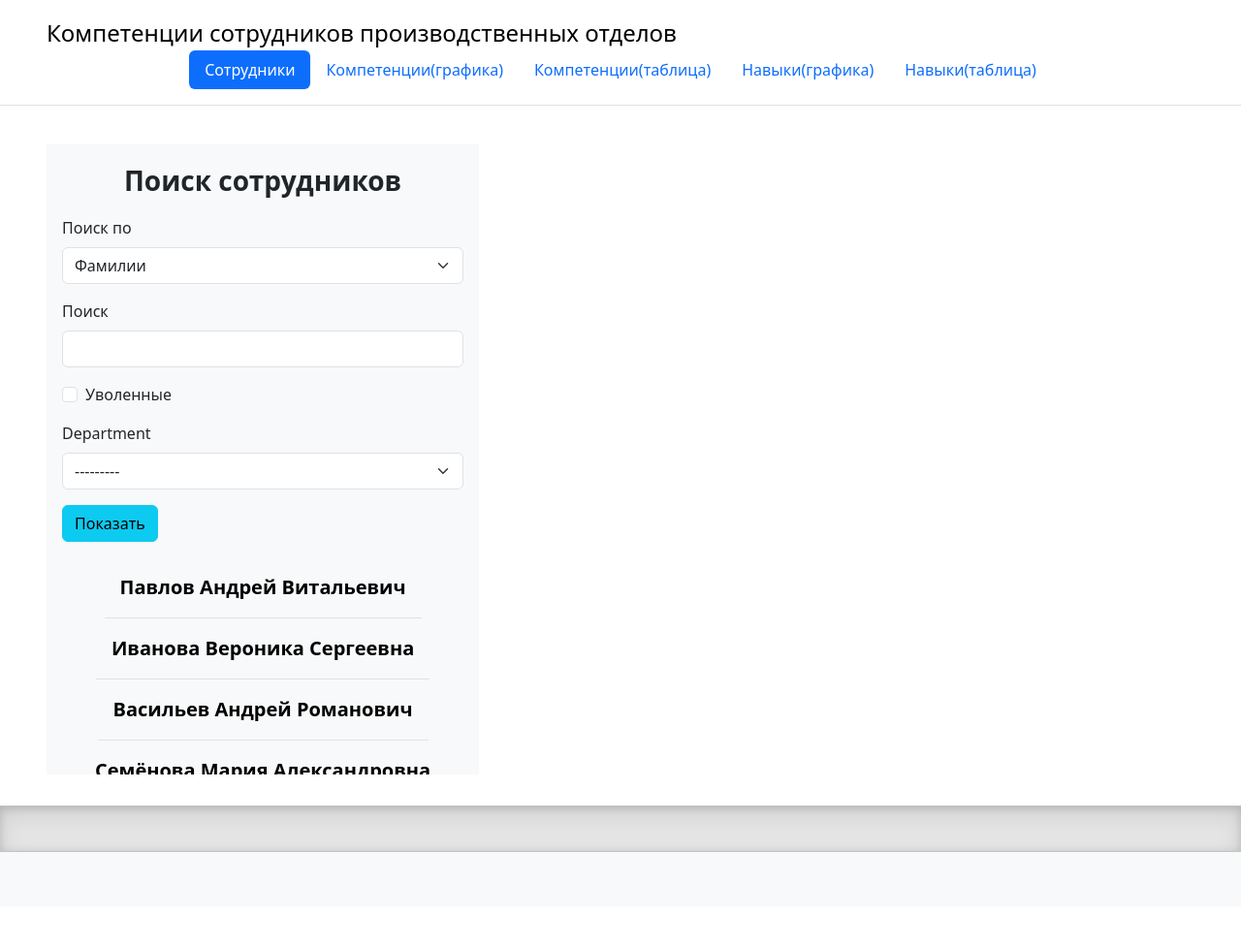
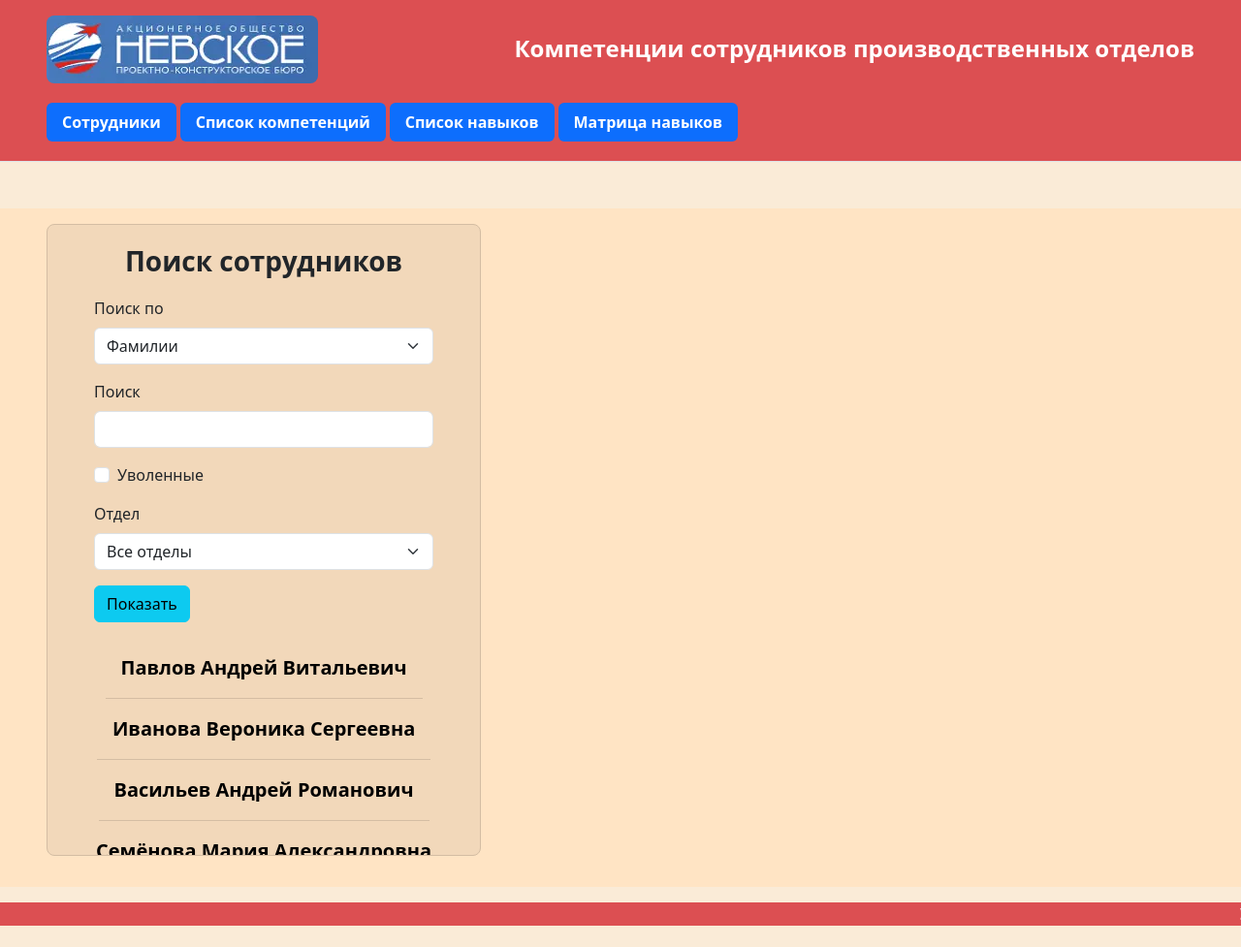
Before and after one commit to ir204/kis_npkb, a Django app: page /employee/ in a window 1280 px wide. Shown: the whole page at 97% size. Before the commit the page ends 879 px from the top, so only its background shows below. Run offline with Django 5.2, Linux system fonts and the light colour scheme; data comes from the database, SQL or seed files in the repository; some libraries are stand-ins or nearby versions.

Commit message:
0.9999999999

```diff
--- a/kis_npkb/employees/forms.py
+++ b/kis_npkb/employees/forms.py
@@ -12,4 +12,4 @@
     search_by = forms.ChoiceField(choices=get_choices(), label="Поиск по", required=False)
     usertext = forms.CharField(required=False, widget=forms.TextInput, label="Поиск")
     fired = forms.BooleanField(required=False, label="Уволенные")
-    department = forms.ModelChoiceField(queryset=Department.objects.all(), required=False)
+    department = forms.ModelChoiceField(queryset=Department.objects.all(), required=False, empty_label="Все отделы", label="Отдел")
--- a/kis_npkb/employees/templates/employees/competence_for_employee.html
+++ b/kis_npkb/employees/templates/employees/competence_for_employee.html
@@ -1,3 +1,4 @@
+<div class="borderall itemcolor p-3 rounded-3">
     {% for object in competence_for_employee %}
 
     <p class="competence fw-bold fs-4 pointer rounded-3" style="background-color: {% if object.competence_level == 1 %}
@@ -10,3 +11,4 @@
        onclick="showDeputiesByCompetence({{ object.competence.id }}, {{ object.employee.id }})"> {{ object.competence }} </p>
 
     {% endfor %}
+</div>
--- a/kis_npkb/employees/templates/employees/employee_list.html
+++ b/kis_npkb/employees/templates/employees/employee_list.html
@@ -6,10 +6,10 @@
 {% block 'content' %}
 
 <script src="{% static 'general/js/main.js' %}"></script>
-<div class="d-flex flex-row flex-wrap mt-3 w-100">
-    <div class="d-flex flex-column align-items-stretch flex-shrink-0 bg-body-tertiary mx-5 mt-3" style="min-width: 30%; height: 40%; margin-bottom: 2vh;" >
+<div class="d-flex flex-row flex-wrap mt-3 w-100 secondarycolor">
+    <div class="d-flex flex-column align-items-stretch flex-shrink-0 mx-5 mt-3 itemcolor borderall rounded-3" style="max-width: 90%; height: 40%; margin-bottom: 2vh;">
         <span class="fs-3 fw-semibold text-center mt-3">Поиск сотрудников</span>
-        <div class="mt-3 mx-3">
+        <div class="mt-3 mx-5">
             <form>
                 {{ sort_filter_form|crispy }}
                 <button class="btn btn-info">Показать</button>
@@ -18,14 +18,14 @@
 
         <div class="d-flex flex-column align-items-center flex-shrink-0 overflow-auto text-align-center mt-3" style="overflow-y: scroll; height: 28vh;">
             {% for object in form_employee %}
-            <div class="employee-list pointer p-3 link-body-emphasis border-bottom" data-employeeid="{{ object.id }}" style="{% if object.fired %} {{ 'background-color: #FFB0D4;' }} {% endif %}">
+            <div class="employee-list pointer p-3 link-body-emphasis borderbottom" data-employeeid="{{ object.id }}" style=" {% if object.fired %} {{ 'background-color: #FFB0D4;' }} {% endif %}">
                 <span class="fs-5 fw-semibold">{{ object.full_name }}</span>
             </div>
             {% endfor %}
         </div>
     </div>
 
-    <div id="employee-info" class="d-flex flex-column align-items-center flex-shrink-0 mt-3 ms-5" data-employeeid="{{ object.id }}"></div>
+    <div id="employee-info" class="d-flex flex-column align-items-center flex-shrink-0 mt-3 ms-5" tabindex="0" data-employeeid="{{ object.id }}"></div>
 
     <div class="d-flex flex-column align-items-center align-content-center ms-5 mt-3">
         <div class="buttons d-flex flex-row justify-content-center align-items-start">
@@ -34,7 +34,7 @@
         </div>
         <div id="skill-or-competence-list" class="d-flex flex-column justify-content-center flex-shrink-0 align-items-stretch mt-3" style="text-align:center"></div>
     </div>
-    <div id="employee-list-by-competence-or-skill" class="d-flex flex-row flex-wrap justify-content-center mt-3" style="width: 100%;"></div>
+    <div id="employee-list-by-competence-or-skill" class="d-flex flex-row flex-wrap justify-content-center mt-3" tabindex="0" style="width: 100%;"></div>
 </div>
 
 
@@ -43,5 +43,7 @@
 
 <script src="{% static 'general/js/addEventListeners.js' %}"></script>
 
+<script type="text/javascript">showEmployeeByRedirect();</script>
+
 
 {% endblock %}
--- a/kis_npkb/employees/templates/employees/skill_for_employee.html
+++ b/kis_npkb/employees/templates/employees/skill_for_employee.html
@@ -1,3 +1,4 @@
+<div class="borderall itemcolor p-3 rounded-3">
 {% for object in skill_for_employee %}
 
 <p class="fw-bold fs-4 skill pointer rounded-3"  style="background-color: {% if object.skill_level == 0 %}
@@ -14,3 +15,4 @@
    onclick="showDeputiesBySkill({{ object.skill.id }}, {{ object.employee.id }})"> {{ object.skill.name }} </p>
 
 {% endfor %}
+</div>
--- a/kis_npkb/general/static/general/css/style.css
+++ b/kis_npkb/general/static/general/css/style.css
@@ -1,3 +1,34 @@
 .pointer {
     cursor: pointer;
 }
+
+.maincolor {
+   background-color: #FAEBD7;
+}
+
+.secondarycolor {
+    background-color: #FFE4C4;
+}
+
+.borderbottom {
+    border-top: 0;
+    border-left: 0;
+    border-right: 0;
+    border-bottom: 1px solid #D4BDA3;
+}
+
+.headercolor {
+    background-color: #DC4F52;
+}
+
+.itemcolor {
+    background-color: #F2D8BA;
+}
+
+.secondaryitemcolor{
+    background-color: #F7DCBD;
+}
+
+.borderall {
+    border: 1px solid #D4BDA3;
+}
--- a/kis_npkb/general/static/general/js/addEventListeners.js
+++ b/kis_npkb/general/static/general/js/addEventListeners.js
@@ -6,8 +6,6 @@
                 showEmployeeDetail(employeeId);
                 $("#employee-list-by-competence-or-skill").empty();
                 $("#skill-or-competence-list").empty();
-                $(".competence-button").removeClass("visually-hidden");
-                $(".skill-button").removeClass("visually-hidden");
             }
         );
     }
--- a/kis_npkb/general/static/general/js/main.js
+++ b/kis_npkb/general/static/general/js/main.js
@@ -4,6 +4,7 @@
             url: "http://127.0.0.1:8000/employees-by-competence/" + competenceId + "/" + employeeId,
         }).done(function(data) {
             $("#employee-list-by-competence-or-skill").html( data  );
+            $("#employee-list-by-competence-or-skill")[0].focus();
         });
     }
 
@@ -13,6 +14,7 @@
             url: "http://127.0.0.1:8000/employees-by-skill/" + skillId + "/" + employeeId,
         }).done(function(data) {
             $("#employee-list-by-competence-or-skill").html( data  );
+            $("#employee-list-by-competence-or-skill")[0].focus();
         });
     }
 
@@ -40,6 +42,8 @@
             url: "http://127.0.0.1:8000/employee/" + employeeId,
         }).done(function(data) {
             $("#employee-info").html( data  );
+            $(".competence-button").removeClass("visually-hidden");
+            $(".skill-button").removeClass("visually-hidden");
         });
     }
 
@@ -62,3 +66,21 @@
             $("#employee-list-by-competence").html( data  );
         });
     }
+
+
+function showEmployee(targetUrl, employeeId) {
+    // Переход на другую страницу с внесением данных в куки.
+        document.cookie = "employee=" + employeeId + "; Path=/; Domain=127.0.0.1";
+        location.replace(targetUrl);
+    }
+
+function showEmployeeByRedirect(){
+    // Получение данных из куки после перехода на страницу.
+        if ( document.cookie.split('; ').find(row => row.startsWith("employee=")) ) {
+            let employeeId = document.cookie.split('; ').find(row => row.startsWith("employee="));
+            employeeId = employeeId.split("employee=");
+            employeeId = parseInt(employeeId[1]);
+            showEmployeeDetail(employeeId);
+            document.cookie = "employee=; Path=/; Domain=127.0.0.1; Max-Age= -1";
+        }
+    }
--- a/kis_npkb/general/templates/general/footer.html
+++ b/kis_npkb/general/templates/general/footer.html
@@ -1,9 +1,8 @@
 {% load static %}
 
 </main>
-<div class="b-example-divider"></div>
-  <footer class="footer mt-auto py-3 bg-body-tertiary">
-    <marquee></marquee>
+  <footer class="footer mt-auto py-3">
+    <marquee class="headercolor text-white fw-semibold">Уважаемые начальники отделов и секторов, проверьте, пожалуйста, актуальность компетенций своих сотрудников!</marquee>
   </footer>
 <script src="{% static 'general/js/bootstrap.bundle.min.js' %}"></script>
 </body>
--- a/kis_npkb/general/templates/general/header.html
+++ b/kis_npkb/general/templates/general/header.html
@@ -93,19 +93,16 @@
       }
     </style>
   </head>
-  <body>
-    <header class="d-flex flex-wrap justify-content-center py-3 mb-4 border-bottom">
-      <a href="#" class="d-flex align-items-center mb-3 mb-md-0 me-md-auto link-body-emphasis text-decoration-none">
-        <svg class="bi me-2" width="40" height="32"><use xlink:href="#bootstrap"/></svg>
-        <span class="fs-4">Компетенции сотрудников производственных отделов</span>
-      </a>
+  <body class="maincolor">
+    <header class="d-flex flex-wrap justify-content-between py-3 mb-5 border-bottom headercolor">
+        <img class="img-fluid rounded-3 mx-5" src="../../../media/npkb_logo.webp" alt="АО Невское ПКБ">
+        <span class="fs-4 align-middle mt-3 fw-semibold text-white mx-5">Компетенции сотрудников производственных отделов</span>
 
-      <ul class="nav nav-pills">
-        <li class="nav-item"><a href="#" class="nav-link active" aria-current="page">Сотрудники</a></li>
-        <li class="nav-item"><a href="#" class="nav-link">Компетенции(графика)</a></li>
-        <li class="nav-item"><a href="#" class="nav-link">Компетенции(таблица)</a></li>
-        <li class="nav-item"><a href="#" class="nav-link">Навыки(графика)</a></li>
-        <li class="nav-item"><a href="#" class="nav-link">Навыки(таблица)</a></li>
+      <ul class="nav nav-pills mt-3 fw-semibold mx-5">
+        <li class="nav-item me-1 my-1"><a href="{% url 'employee-list' %}" class="nav-link active">Сотрудники</a></li>
+        <li class="nav-item me-1 my-1"><a href="{% url 'competence-table-list' %}" class="nav-link active">Список компетенций</a></li>
+        <li class="nav-item me-1 my-1"><a href="{% url 'skill-table-list' %}" class="nav-link active">Список навыков</a></li>
+        <li class="nav-item my-1"><a href="{% url 'skill-list' %}" class="nav-link active">Матрица навыков</a></li>
       </ul>
     </header>
     <main>
```
Also changed, not shown: kis_npkb/competences/templates/competences/competences_table_list.html (+7 -5 lines), kis_npkb/competences/templates/competences/employees_by_competence_table.html (+10 -10 lines), kis_npkb/employees/templates/employees/employee_detail.html (+10 -10 lines), kis_npkb/employees/templates/employees/employees_by_competence.html (+8 -8 lines), kis_npkb/employees/templates/employees/employees_by_skill.html (+10 -10 lines), kis_npkb/skills/templates/skills/employees_by_skill_table.html (+10 -10 lines), kis_npkb/skills/templates/skills/skill_list.html (+7 -8 lines), kis_npkb/skills/templates/skills/skills_table_list.html (+7 -5 lines), kis_npkb/media/npkb_logo.webp (added). Lines whose indentation alone changed are shown as unchanged.
